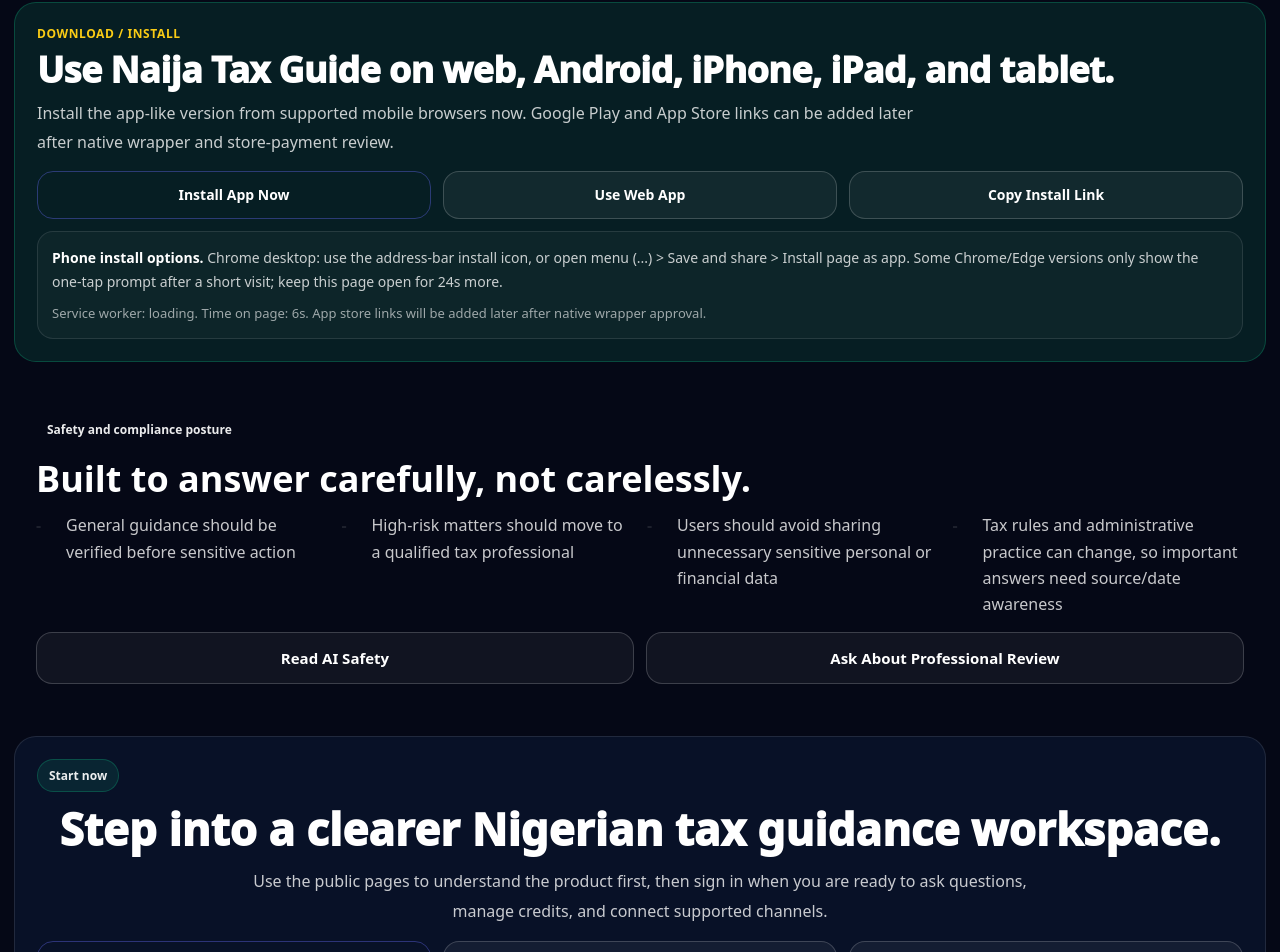
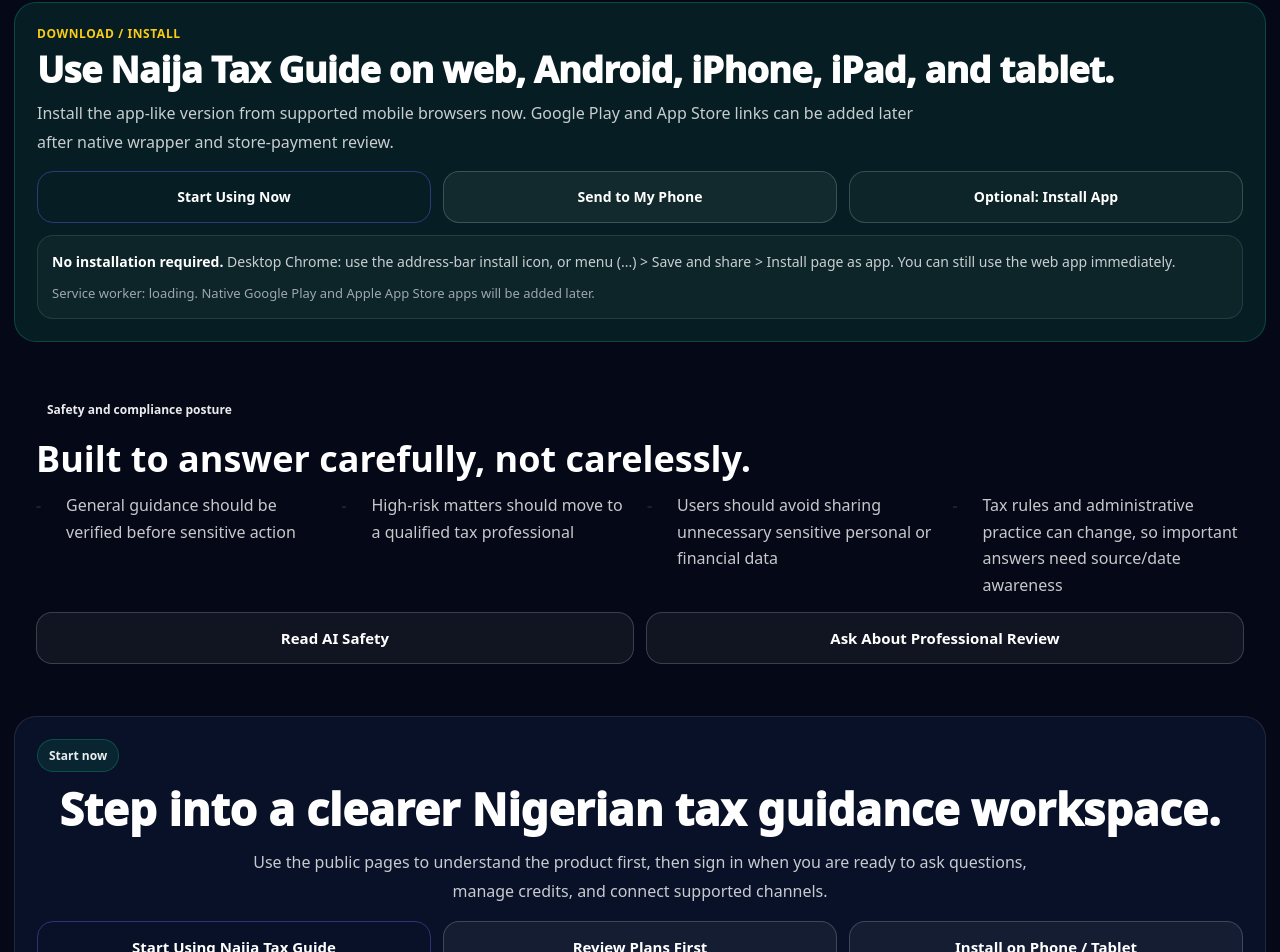
Before and after one commit to SirBM201/naija-tax-guide-frontend, a Next.js app: page / in a window 1280 px wide. Shown: the part 2643-3595 px from the top of the page. Built offline with nearby package versions, Linux system fonts and the light colour scheme; no server answers.

Commit message:
Make app access simple and move install guidance secondary

```diff
--- a/components/InstallButtons.tsx
+++ b/components/InstallButtons.tsx
@@ -22,7 +22,7 @@ type InstallButtonsProps = {
 
 const buttonBase: React.CSSProperties = {
   width: "100%",
-  minHeight: 48,
+  minHeight: 52,
   borderRadius: 16,
   border: "1px solid var(--border-strong)",
   background: "var(--button-bg)",
@@ -37,6 +37,11 @@ const primaryButton: React.CSSProperties = {
   ...buttonBase,
   border: "1px solid var(--accent-border)",
   background: "var(--button-bg-strong)",
+};
+
+const softButton: React.CSSProperties = {
+  ...buttonBase,
+  background: "var(--surface-soft)",
 };
 
 function detectStandalone(): boolean {
@@ -61,9 +66,9 @@ function detectEdge(): boolean {
   return /Edg\//i.test(window.navigator.userAgent);
 }
 
-function detectChromeLike(): boolean {
+function detectChrome(): boolean {
   if (typeof window === "undefined") return false;
-  return /Chrome\//i.test(window.navigator.userAgent) || /CriOS/i.test(window.navigator.userAgent) || detectEdge();
+  return /Chrome\//i.test(window.navigator.userAgent) && !detectEdge();
 }
 
 function detectInAppBrowser(): boolean {
@@ -76,32 +81,15 @@ function installLink(): string {
   return `${window.location.origin}/download`;
 }
 
-function manualInstallHelp(isIos: boolean, isAndroid: boolean, isEdge: boolean): string {
-  if (isIos) {
-    return "iPhone/iPad: open this page in Safari, tap Share, then choose Add to Home Screen.";
-  }
-
-  if (isAndroid) {
-    return "Android Chrome: stay on this page for about 30 seconds, tap the page once, then use Chrome menu > Install app or Add to Home screen.";
-  }
-
-  if (isEdge) {
-    return "Microsoft Edge desktop: use the address-bar install icon, or open menu (...) > Apps > Install this site as an app.";
-  }
-
-  return "Chrome desktop: use the address-bar install icon, or open menu (...) > Save and share > Install page as app.";
-}
-
 export default function InstallButtons({ appHref = "/login", showInstructions = true }: InstallButtonsProps) {
   const [deferredPrompt, setDeferredPrompt] = useState<BeforeInstallPromptEvent | null>(null);
   const [installed, setInstalled] = useState(false);
   const [isIos, setIsIos] = useState(false);
   const [isAndroid, setIsAndroid] = useState(false);
   const [isEdge, setIsEdge] = useState(false);
-  const [isChromeLike, setIsChromeLike] = useState(false);
+  const [isChrome, setIsChrome] = useState(false);
   const [isInAppBrowser, setIsInAppBrowser] = useState(false);
   const [serviceWorkerReady, setServiceWorkerReady] = useState(false);
-  const [secondsOnPage, setSecondsOnPage] = useState(0);
   const [message, setMessage] = useState<string | null>(null);
 
   useEffect(() => {
@@ -110,7 +98,7 @@ export default function InstallButtons({ appHref = "/login", showInstructions =
       setIsIos(detectIos());
       setIsAndroid(detectAndroid());
       setIsEdge(detectEdge());
-      setIsChromeLike(detectChromeLike());
+      setIsChrome(detectChrome());
       setIsInAppBrowser(detectInAppBrowser());
       setDeferredPrompt(window.__ntgInstallPrompt || null);
       setServiceWorkerReady(Boolean(window.__ntgServiceWorkerReady));
@@ -120,7 +108,7 @@ export default function InstallButtons({ appHref = "/login", showInstructions =
 
     const onPromptReady = () => {
       refreshState();
-      setMessage("Install prompt is ready on this device. Tap Install App Now.");
+      setMessage("Your browser can install Naija Tax Guide now. Use the optional install button below.");
     };
 
     const onInstalled = () => {
@@ -132,17 +120,11 @@ export default function InstallButtons({ appHref = "/login", showInstructions =
       refreshState();
     };
 
-    const interval = window.setInterval(() => {
-      setSecondsOnPage((value) => value + 1);
-      refreshState();
-    }, 1000);
-
     window.addEventListener("ntg:pwa-install-ready", onPromptReady);
     window.addEventListener("ntg:pwa-installed", onInstalled);
     window.addEventListener("ntg:pwa-sw-ready", onSwReady);
 
     return () => {
-      window.clearInterval(interval);
       window.removeEventListener("ntg:pwa-install-ready", onPromptReady);
       window.removeEventListener("ntg:pwa-installed", onInstalled);
       window.removeEventListener("ntg:pwa-sw-ready", onSwReady);
@@ -151,14 +133,14 @@ export default function InstallButtons({ appHref = "/login", showInstructions =
 
   const statusMessage = useMemo(() => {
     if (message) return message;
-    if (installed) return "Installed mode detected. Open Naija Tax Guide from your home screen or app launcher.";
-    if (isInAppBrowser) return "You appear to be inside an in-app browser. For installation, open this page in Chrome on Android or Safari on iPhone/iPad.";
-    if (deferredPrompt) return "Your browser is ready to install Naija Tax Guide. Tap Install App Now.";
-    if (secondsOnPage < 30 && isChromeLike) {
-      return `${manualInstallHelp(isIos, isAndroid, isEdge)} Some Chrome/Edge versions only show the one-tap prompt after a short visit; keep this page open for ${30 - secondsOnPage}s more.`;
-    }
-    return manualInstallHelp(isIos, isAndroid, isEdge);
-  }, [deferredPrompt, installed, isAndroid, isChromeLike, isEdge, isInAppBrowser, isIos, message, secondsOnPage]);
+    if (installed) return "Naija Tax Guide is already installed on this device. You can open it from your app launcher or continue in the web app.";
+    if (isInAppBrowser) return "Open this page in Chrome on Android or Safari on iPhone/iPad before adding it to your home screen.";
+    if (isIos) return "iPhone/iPad: tap Safari Share, then Add to Home Screen. You can still use the web app without installing.";
+    if (isAndroid) return "Android: tap Chrome menu, then Install app or Add to Home screen. You can still use the web app immediately.";
+    if (isEdge) return "Desktop Edge: use the address-bar install icon, or menu (...) > Apps > Install this site as an app. You can still use the web app immediately.";
+    if (isChrome) return "Desktop Chrome: use the address-bar install icon, or menu (...) > Save and share > Install page as app. You can still use the web app immediately.";
+    return "Installation is optional. You can use Naija Tax Guide immediately in your browser.";
+  }, [installed, isAndroid, isChrome, isEdge, isInAppBrowser, isIos, message]);
 
   const openWebApp = () => {
     window.location.assign(appHref);
@@ -166,7 +148,7 @@ export default function InstallButtons({ appHref = "/login", showInstructions =
 
   const installApp = async () => {
     if (installed) {
-      setMessage("The app already appears to be installed. Open it from your home screen or app launcher.");
+      setMessage("The app already appears to be installed. You can open it from your app launcher or keep using the browser version.");
       return;
     }
 
@@ -179,22 +161,20 @@ export default function InstallButtons({ appHref = "/login", showInstructions =
       setDeferredPrompt(null);
       setMessage(
         choice.outcome === "accepted"
-          ? "Installation started. Open Naija Tax Guide from your home screen when it finishes."
-          : "Installation was dismissed. You can still install from your browser menu."
+          ? "Installation started. Open Naija Tax Guide from your home screen or app launcher when it finishes."
+          : "Installation was dismissed. You can still use the web app now."
       );
       return;
     }
 
-    setMessage(
-      `${manualInstallHelp(isIos, isAndroid, isEdge)} The one-tap Install App Now button only works when the browser fires its install prompt.`
-    );
+    setMessage(statusMessage);
   };
 
   const copyInstallLink = async () => {
     const link = installLink();
     try {
       await navigator.clipboard.writeText(link);
-      setMessage("Install link copied. Open it in Chrome on Android or Safari on iPhone/iPad, then add to home screen.");
+      setMessage("Install link copied. Share or open it on the phone/tablet where you want to use Naija Tax Guide.");
     } catch {
       setMessage(`Install link: ${link}`);
     }
@@ -203,14 +183,14 @@ export default function InstallButtons({ appHref = "/login", showInstructions =
   return (
     <div style={{ display: "grid", gap: 12 }}>
       <div style={{ display: "grid", gridTemplateColumns: "repeat(auto-fit, minmax(180px, 1fr))", gap: 12 }}>
-        <button type="button" onClick={installApp} style={primaryButton}>
-          Install App Now
-        </button>
-        <button type="button" onClick={openWebApp} style={buttonBase}>
-          Use Web App
+        <button type="button" onClick={openWebApp} style={primaryButton}>
+          Start Using Now
         </button>
         <button type="button" onClick={copyInstallLink} style={buttonBase}>
-          Copy Install Link
+          Send to My Phone
+        </button>
+        <button type="button" onClick={installApp} style={softButton}>
+          Optional: Install App
         </button>
       </div>
 
@@ -226,10 +206,10 @@ export default function InstallButtons({ appHref = "/login", showInstructions =
             fontSize: 14,
           }}
         >
-          <strong style={{ color: "var(--text)" }}>{installed ? "Installed mode detected." : "Phone install options."}</strong>{" "}
+          <strong style={{ color: "var(--text)" }}>No installation required.</strong>{" "}
           {statusMessage}
           <div style={{ marginTop: 8, color: "var(--text-faint)", fontSize: 13 }}>
-            Service worker: {serviceWorkerReady ? "ready" : "loading"}. Time on page: {secondsOnPage}s. App store links will be added later after native wrapper approval.
+            Service worker: {serviceWorkerReady ? "ready" : "loading"}. Native Google Play and Apple App Store apps will be added later.
           </div>
         </div>
       )}
```
